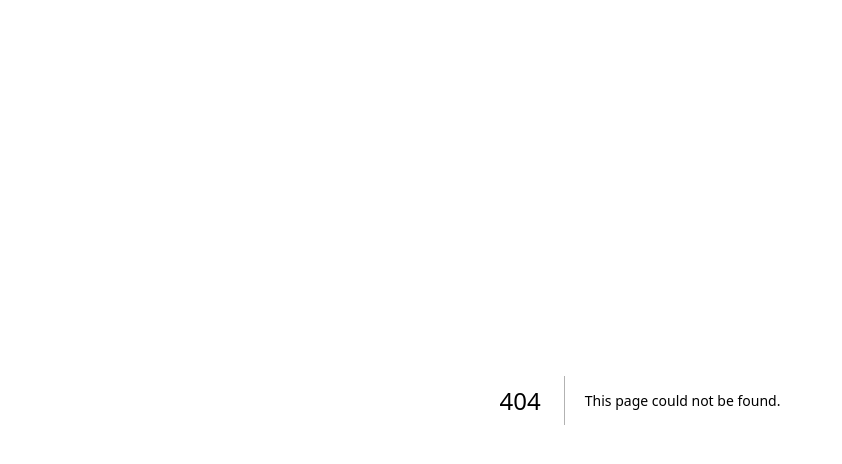
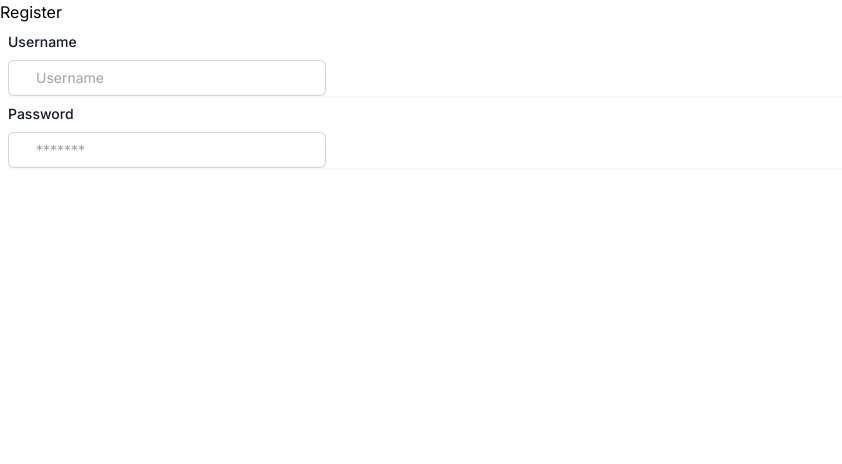
Before and after one commit to osil/NextJS-TypeScript, a Next.js app: page /register in a window 1280 px wide. Before the commit this address had no page. Shown: the top 464 px of the page, without its empty margins (0-842 px from the left). Built offline with nearby package versions, Linux system fonts and the light colour scheme.

Commit message:
page register

```diff
--- /dev/null
+++ b/src/app/(Auth)/register/page.tsx
@@ -0,0 +1,26 @@
+import Inputs from "@/components/Inputs";
+import React from "react";
+
+type Props = {};
+
+const Register = (props: Props) => {
+  return (
+    <>
+      <div>Register</div>
+      <Inputs
+        name="username"
+        type="text"
+        placeholder="Username"
+        label="Username"
+      />
+      <Inputs
+        name="password"
+        type="password"
+        placeholder="*******"
+        label="Password"
+      />
+    </>
+  );
+};
+
+export default Register;
```
